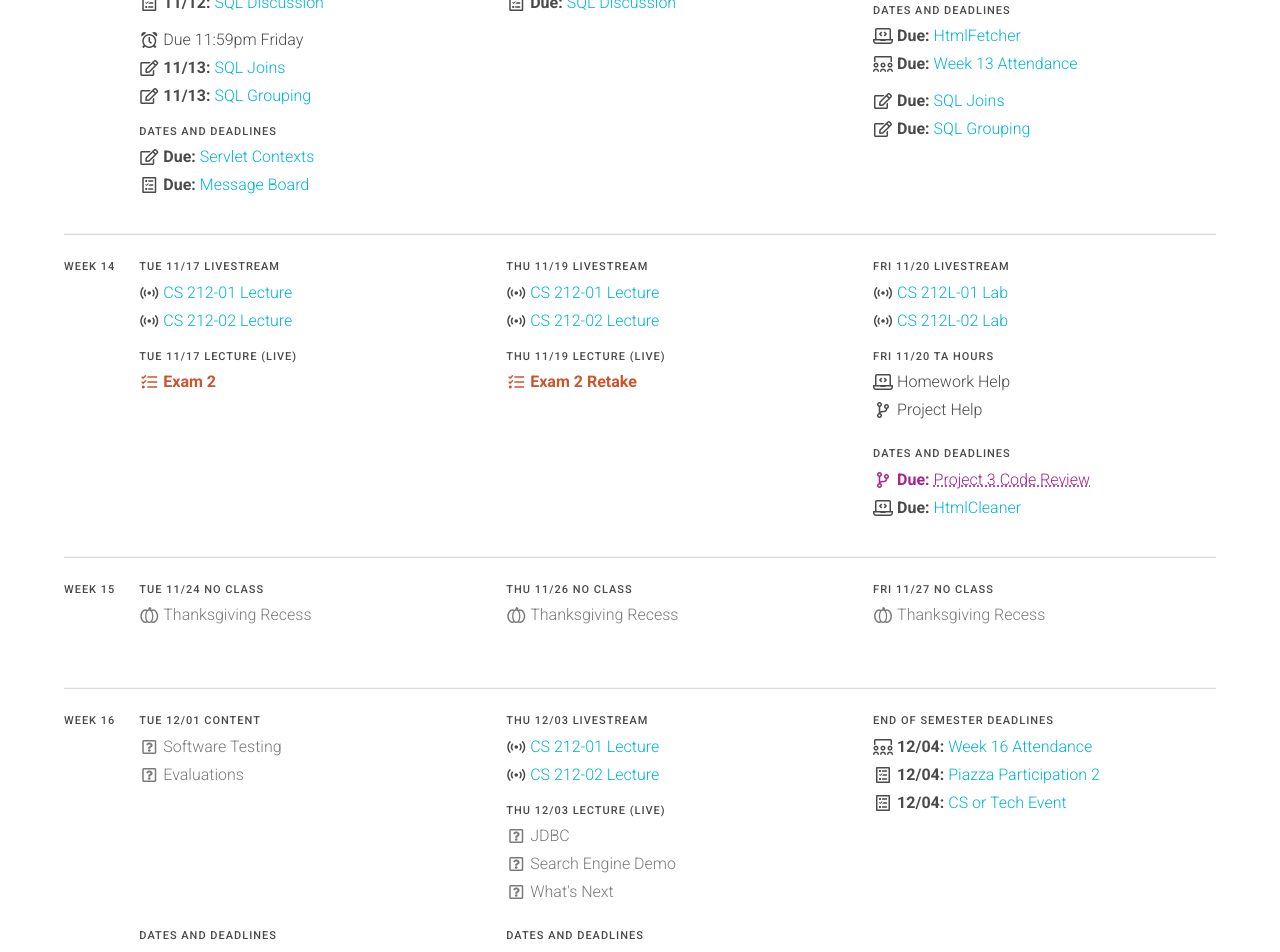
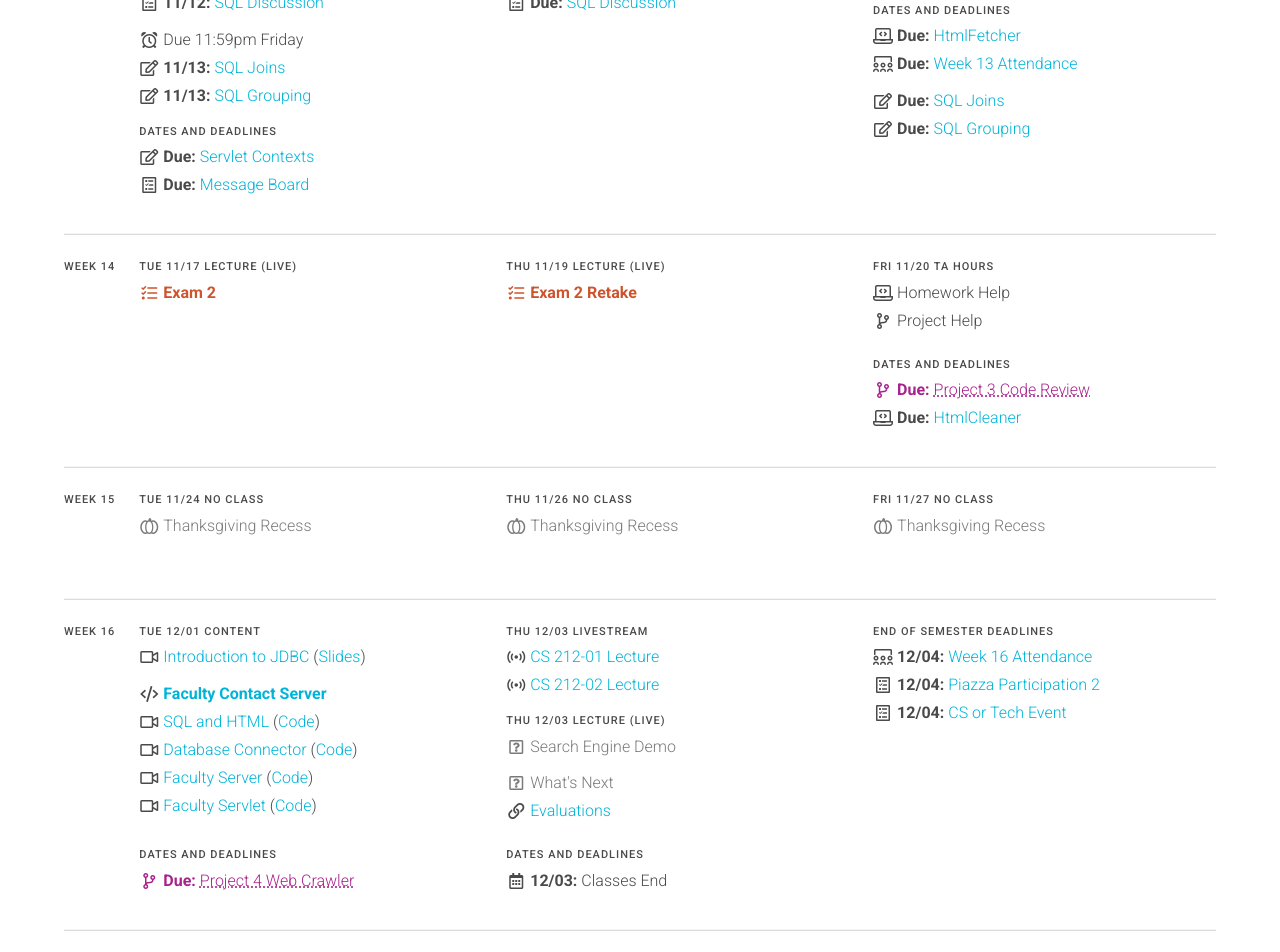
Before and after one commit to usf-cs212-fall2020/usf-cs212-fall2020.github.io, a Jekyll site: the page built from schedule.md, in a window 1280 px wide and 1400 px high, scrolled down 6690 px. Shown: the top 952 px of the window. Built offline with Jekyll 4.4.1, drawn with Linux system fonts in a browser that asks for light colours.

Commit message:
Week 16 updates.

```diff
--- a/_data/schedule.yml
+++ b/_data/schedule.yml
@@ -1874,11 +1874,6 @@ weeks:
     days:
       - date: 2020-11-17
         sections:
-          - label: 'Livestream'
-            items:
-              - zoom: lecture1
-              - zoom: lecture2
-
           - label: 'Lecture (Live)'
             items:
               - text: 'Exam 2'
@@ -1887,11 +1882,6 @@ weeks:
 
       - date: 2020-11-19
         sections:
-          - label: 'Livestream'
-            items:
-              - zoom: lecture1
-              - zoom: lecture2
-
           - label: 'Lecture (Live)'
             items:
               - text: 'Exam 2 Retake'
@@ -1900,11 +1890,6 @@ weeks:
 
       - date: 2020-11-20
         sections:
-          - label: 'Livestream'
-            items:
-              - zoom: lab1
-              - zoom: lab2
-
           - label: 'TA Hours'
             items:
               - text: 'Homework Help'
@@ -1955,11 +1940,35 @@ weeks:
         sections:
           - label: 'Content'
             items:
-              - text: 'Software Testing'
-                type: 'has-text-grey'
-
-              - text: 'Evaluations'
-                type: 'has-text-grey'
+              - text: 'Introduction to JDBC'
+                link: 'https://usfca.zoom.us/rec/share/3MlKfp6o3D5IHInh1BjPGf8uBtrhT6a803cdqPMFnk_tags1WMyhtGDXT-Z_QFVj?startTime=1588625744000'
+                icon: *icon_video
+                more: '(<a href="https://drive.google.com/open?id=0BxYofk0iB_upNUp2V1BiWGw3NlU">Slides</a>)'
+
+              - text: 'Faculty Contact Server'
+                icon: *icon_code
+                link: 'https://github.com/usf-cs212-fall2020/lectures/tree/main/JDBC'
+                type: 'bump has-text-weight-bold'
+
+              - text: 'SQL and HTML'
+                link: 'https://usfca.zoom.us/rec/share/zuFNCo38xjNJU4HVuUDCa6cKBYW0eaa8hCUZ__tcn0fL2ExKmacrlBv5FuFBVL5x?startTime=1588627518000'
+                icon: *icon_video
+                more: '(<a href="https://github.com/usf-cs212-fall2020/lectures/tree/main/JDBC/src/main/resources">Code</a>)'
+
+              - text: 'Database Connector'
+                link: 'https://usfca.zoom.us/rec/share/HzBH7a0Y70jItVoRfMeAX_3lItV1LWy8VRaB6GzDDVK1tUq4Joty0KSN0BepdJX6.FMK8aajnZ98-tFUV?startTime=1588635007000'
+                icon: *icon_video
+                more: '(<a href="https://github.com/usf-cs212-fall2020/lectures/blob/main/JDBC/src/main/java/DatabaseConnector.java">Code</a>)'
+
+              - text: 'Faculty Server'
+                link: 'https://usfca.zoom.us/rec/share/cbG3MiPDqdHtUR3asWBA2YpxEeW-ka_9FPhNpX5lx1SXCqs9Y2xWJdnEjsQeMq-A.S7JdvsLUG6RpkhsC?startTime=1588636871000'
+                icon: *icon_video
+                more: '(<a href="https://github.com/usf-cs212-fall2020/lectures/blob/main/JDBC/src/main/java/FacultyServer.java">Code</a>)'
+
+              - text: 'Faculty Servlet'
+                link: 'https://usfca.zoom.us/rec/share/EckLP0zxYcAkFSdFey4FQPviG-qXGaMVIbr948JkvC_zxHms2wrmnaRWNN6cg-0f.N3DOpCYZxXC_A1pF?startTime=1588639483000'
+                icon: *icon_video
+                more: '(<a href="https://github.com/usf-cs212-fall2020/lectures/blob/main/JDBC/src/main/java/FacultyServlet.java">Code</a>)'
 
           - label: 'Dates and Deadlines'
             dates: true
@@ -1975,14 +1984,18 @@ weeks:
 
           - label: 'Lecture (Live)'
             items:
-              - text: 'JDBC'
-                type: 'has-text-grey'
+              # - text: 'Software Testing'
+              #   type: 'has-text-grey'
 
               - text: 'Search Engine Demo'
                 type: 'has-text-grey'
 
               - text: "What's Next"
-                type: 'has-text-grey'
+                type: 'has-text-grey bump'
+
+              - text: 'Evaluations'
+                icon: *icon_website
+                link: 'https://usfca.instructure.com/courses/1594619/pages/course-evaluations'
 
           - label: 'Dates and Deadlines'
             dates: true
```
